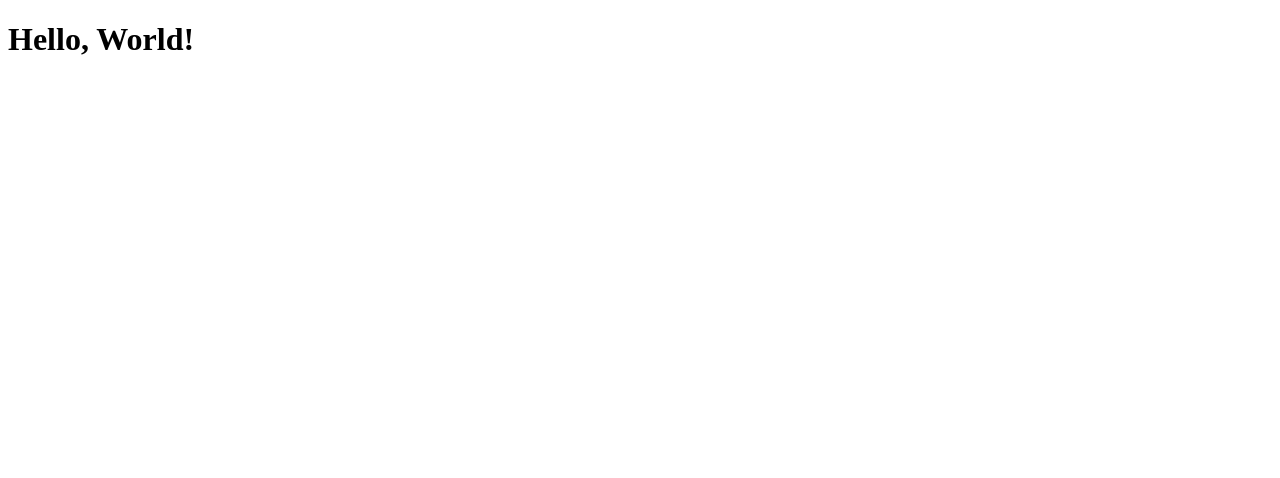
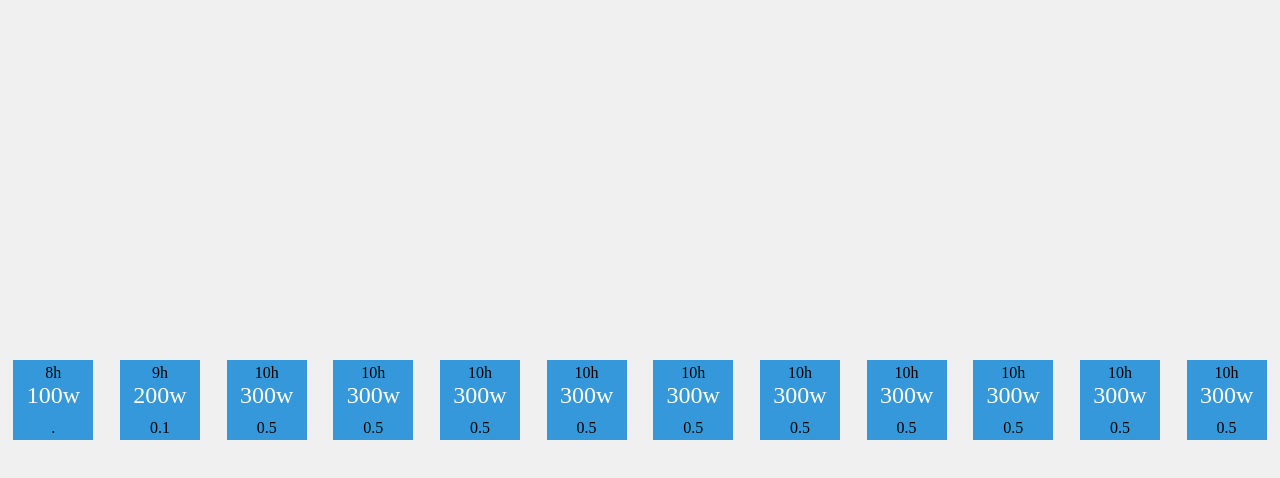
Before and after one commit to LSDigitall/hw, a plain HTML site: page index.html in a window 1280 px wide. Drawn offline with Linux system fonts and the light colour scheme.

Commit message:
Add files via upload

```diff
--- a/index.html
+++ b/index.html
@@ -3,9 +3,100 @@
 <head>
     <meta charset="UTF-8">
     <meta name="viewport" content="width=device-width, initial-scale=1.0">
-    <title>Hello World</title>
+    <title>Quadrados com Larguras Variáveis e Horas</title>
+    <style>
+        body {
+            margin: 0;
+            padding: 0;
+            display: flex;
+            justify-content: space-around;
+            align-items: center;
+            height: 100vh;
+            background-color: #f0f0f0;
+        }
+        .square {
+            width: 80px;
+            height: 80px;
+            background-color: #3498db;
+            display: flex;
+            flex-direction: column;
+            justify-content: center;
+            align-items: center;
+            color: white;
+            font-size: 24px;
+            position: relative;
+        }
+        .hour-top,
+        .hour-bottom {
+            font-size: 16px;
+            color: black;
+        }
+        .hour-bottom {
+            margin-top: 10px;
+        }
+    </style>
 </head>
 <body>
-    <h1>Hello, World!</h1>
+    <div class="square">
+        <div class="hour-top">8h</div>
+        <div>100w</div>
+        <div class="hour-bottom">.</div>
+    </div>
+    <div class="square">
+        <div class="hour-top">9h</div>
+        <div>200w</div>
+        <div class="hour-bottom">0.1</div>
+    </div>
+    <div class="square">
+        <div class="hour-top">10h</div>
+        <div>300w</div>
+        <div class="hour-bottom">0.5</div>
+    </div>
+    <div class="square">
+        <div class="hour-top">10h</div>
+        <div>300w</div>
+        <div class="hour-bottom">0.5</div>
+    </div>
+    <div class="square">
+        <div class="hour-top">10h</div>
+        <div>300w</div>
+        <div class="hour-bottom">0.5</div>
+    </div>
+    <div class="square">
+        <div class="hour-top">10h</div>
+        <div>300w</div>
+        <div class="hour-bottom">0.5</div>
+    </div>
+    <div class="square">
+        <div class="hour-top">10h</div>
+        <div>300w</div>
+        <div class="hour-bottom">0.5</div>
+    </div>
+    <div class="square">
+        <div class="hour-top">10h</div>
+        <div>300w</div>
+        <div class="hour-bottom">0.5</div>
+    </div>
+    <div class="square">
+        <div class="hour-top">10h</div>
+        <div>300w</div>
+        <div class="hour-bottom">0.5</div>
+    </div>
+    <div class="square">
+        <div class="hour-top">10h</div>
+        <div>300w</div>
+        <div class="hour-bottom">0.5</div>
+    </div>
+    <div class="square">
+        <div class="hour-top">10h</div>
+        <div>300w</div>
+        <div class="hour-bottom">0.5</div>
+    </div>
+    <div class="square">
+        <div class="hour-top">10h</div>
+        <div>300w</div>
+        <div class="hour-bottom">0.5</div>
+    </div>
+    <!-- Adicione o resto dos quadrados aqui -->
 </body>
 </html>
```
